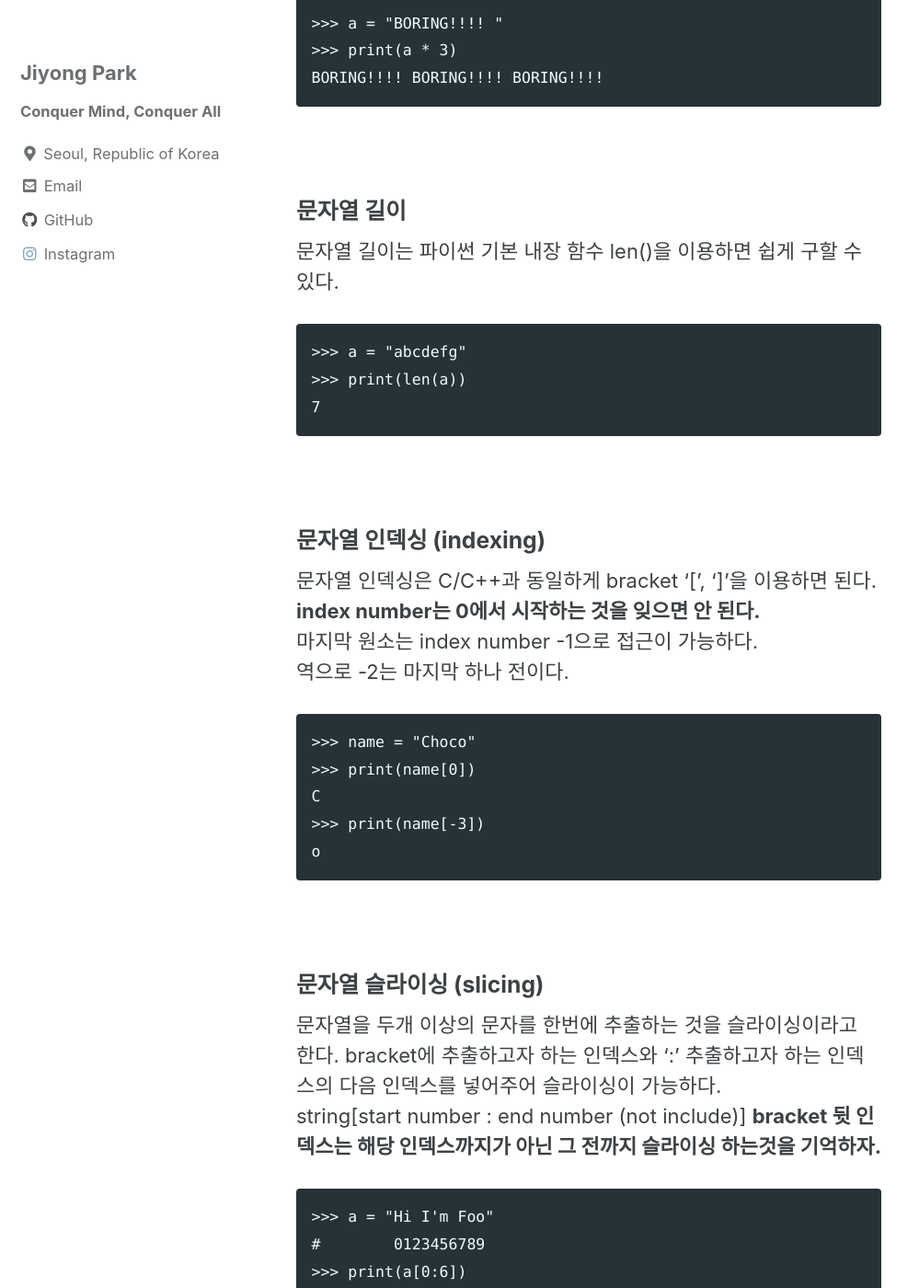
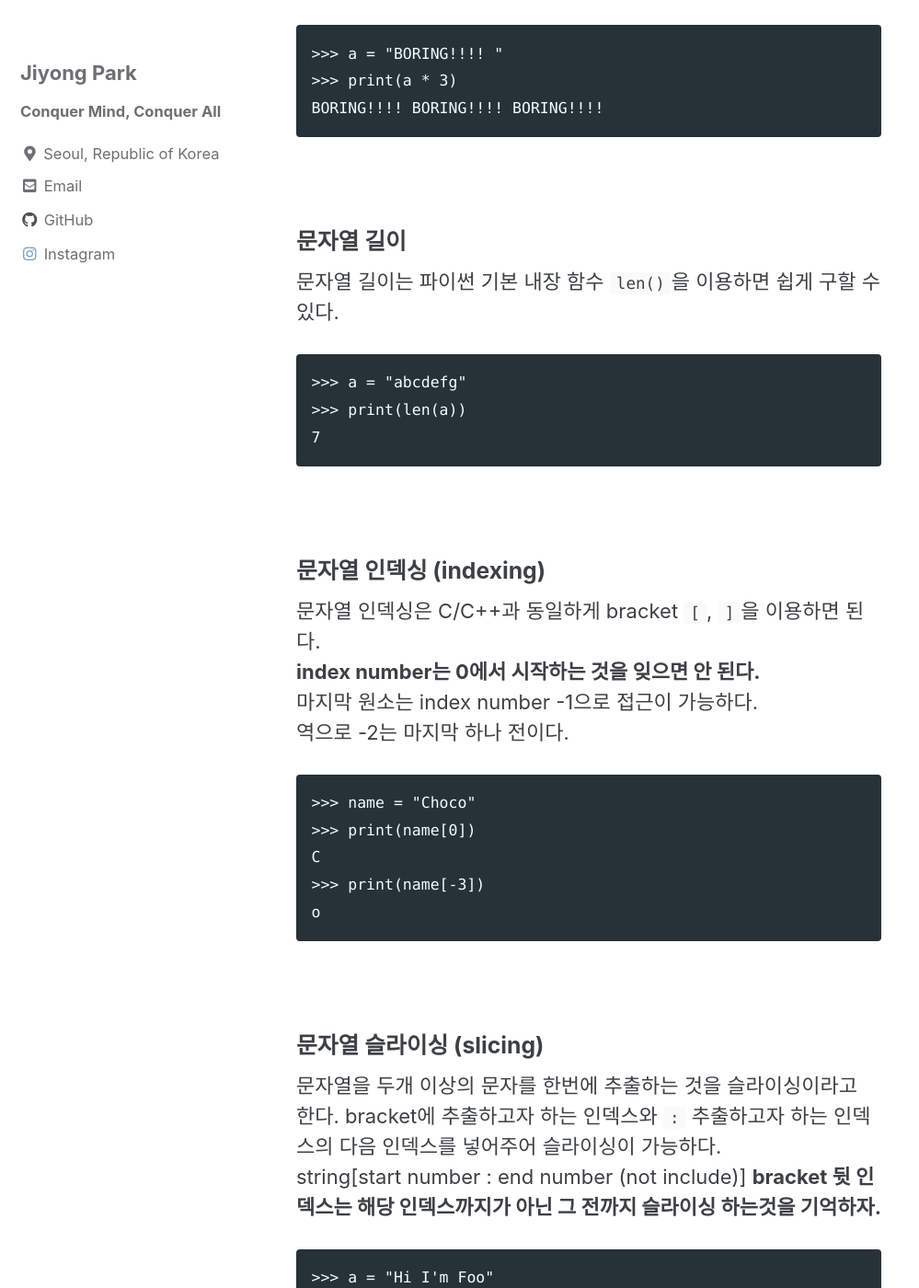
Before and after one commit to bjybs123/bjybs123.github.io, a Jekyll site: the page built from _posts/Python/2021-09-14-string.md, in a window 1280 px wide and 1400 px high, scrolled down 2523 px. Shown: the whole window at 92% size, without its empty margins (0-999 px from the left). Built offline with Jekyll 4.4.1, drawn with Linux system fonts in a browser that asks for light colours; cached includes are drawn as plain includes; comment, search, counter and statistics services are not loaded; some of the changed text lies outside the part shown.

Commit message:
somewhere highlighted

````diff
--- a/_posts/Python/2021-09-14-string.md
+++ b/_posts/Python/2021-09-14-string.md
@@ -21,7 +21,7 @@
 <br/>
 ## 문자열 생성 방법
 
-문자열은 큰 따옴표 (" ") 혹은 작은 따옴표 (' ')를 이용해서 생성한다.
+문자열은 큰 따옴표 `" "` 혹은 작은 따옴표 `' '`를 이용해서 생성한다.
 C/C++과 다른 점은 C/C++에서 문자열은 큰 따옴표로, 문자는 작은 따옴표인 반면에 파이썬은 둘의 구분이 없다.
 ```
 >>> print("I love python")
@@ -32,7 +32,7 @@
 
 <br/>
 큰 따옴표와 작은 따옴표 두 가지 표현 방법이 존재하는 이유는 문자열 내의 작은 따옴표 큰 따옴표를 표현하기 용이함에 있다.
-C/C++는 문자열 내에 작은 따옴표 큰 따옴표를 사용하기 위해서 **Escape Sequence** '\'', '\"'를 사용해야 한다. (파이썬도 동일하게 사용이 가능하다).
+C/C++는 문자열 내에 작은 따옴표 큰 따옴표를 사용하기 위해서 **Escape Sequence** `\'`, `\"`를 사용해야 한다. (파이썬도 동일하게 사용이 가능하다).
 파이썬에서는 문자열 내에 큰 따옴표를 사용할 경우 작은 따옴표를 사용하여 문자열을 만들고, 작은 따옴표를 사용할 경우는 큰 따옴표를 사용해서 문자열을 만들면 쉽게 표현이 가능하다.
 ```
 >>> print("I've got a pencil")
@@ -43,7 +43,7 @@
 
 <br/>
 여러줄로 이루어진 문자열을 만드는 방법도 있다.
-위 방법과 비슷하게 큰 따옴표와 작은 따옴표를 이용하는것은 동일하지만, 여러 줄의 문자열을 만들때는 """ 혹은 '''을 사용해서 문자열을 둘러 싸주면 된다.
+위 방법과 비슷하게 큰 따옴표와 작은 따옴표를 이용하는것은 동일하지만, 여러 줄의 문자열을 만들때는 `"` 혹은 `'`을 사용해서 문자열을 둘러 싸주면 된다.
 ```
 >>> multiline = """
 ... I am....
@@ -58,7 +58,7 @@
 ## 문자열 연산
 파이썬에서는 **문자열에 대한 연산이 자유롭다**.
 
-Concatenation은 간단하게 + 연산자를 사용하여 얻을 수 있다.
+Concatenation은 간단하게 `+` 연산자를 사용하여 얻을 수 있다.
 
 ### 문자열 더하기 (Concatenation)
 ```
@@ -70,7 +70,7 @@
 
 <br/>
 ### 문자열 곱
-문자열 곱은 * 연산자를 사용하여 얻을 수 있다.
+문자열 곱은 `*` 연산자를 사용하여 얻을 수 있다.
 말 그래도 **곱한 양만큼 문자열을 반복**한다.
 ```
 >>> a = "BORING!!!! "
@@ -80,7 +80,7 @@
 
 <br/>
 ### 문자열 길이
-문자열 길이는 파이썬 기본 내장 함수 len()을 이용하면 쉽게 구할 수 있다.
+문자열 길이는 파이썬 기본 내장 함수 `len()`을 이용하면 쉽게 구할 수 있다.
 ```
 >>> a = "abcdefg"
 >>> print(len(a))
@@ -89,7 +89,7 @@
 
 <br/>
 ### 문자열 인덱싱 (indexing)
-문자열 인덱싱은 C/C++과 동일하게 bracket '[', ']'을 이용하면 된다.
+문자열 인덱싱은 C/C++과 동일하게 bracket `[`, `]`을 이용하면 된다.
 **index number는 0에서 시작하는 것을 잊으면 안 된다.**
 마지막 원소는 index number -1으로 접근이 가능하다.
 역으로 -2는 마지막 하나 전이다.
@@ -104,7 +104,7 @@
 <br/>
 ### 문자열 슬라이싱 (slicing)
 문자열을 두개 이상의 문자를 한번에 추출하는 것을 슬라이싱이라고 한다.
-bracket에 추출하고자 하는 인덱스와 ':' 추출하고자 하는 인덱스의 다음 인덱스를 넣어주어 슬라이싱이 가능하다.
+bracket에 추출하고자 하는 인덱스와 `:` 추출하고자 하는 인덱스의 다음 인덱스를 넣어주어 슬라이싱이 가능하다.
 string[start number : end number (not include)]
 **bracket 뒷 인덱스는 해당 인덱스까지가 아닌 그 전까지 슬라이싱 하는것을 기억하자.**
 ```
@@ -134,13 +134,13 @@
 
 <br/>
 #### 숫자, 문자 대입
-문자열내에 curly brace로 번호를 매기고 .format() 메소드를 이용하여 순서에 맞게 전달하는 방법이다.
+문자열내에 curly brace로 번호를 매기고 `.format()` 메소드를 이용하여 순서에 맞게 전달하는 방법이다.
 ```
 >>> "I am {0}, and i am {1} years old".format("Jiyong", 24)
 I am Jiyong, and i am 24 years old
 ```
 
-혹은 바로 변수이름을 curly brace에 삽입 후 .format() 메소드에 해당 변수의 값을 넣어주는 방법도 있다.
+혹은 바로 변수이름을 curly brace에 삽입 후 `.format()` 메소드에 해당 변수의 값을 넣어주는 방법도 있다.
 ```
 >>> "I am {str}, and i am {age} years old".format(str = "Jiyong", age = 24)
 I am Jiyong, and i am 24 years old
````
